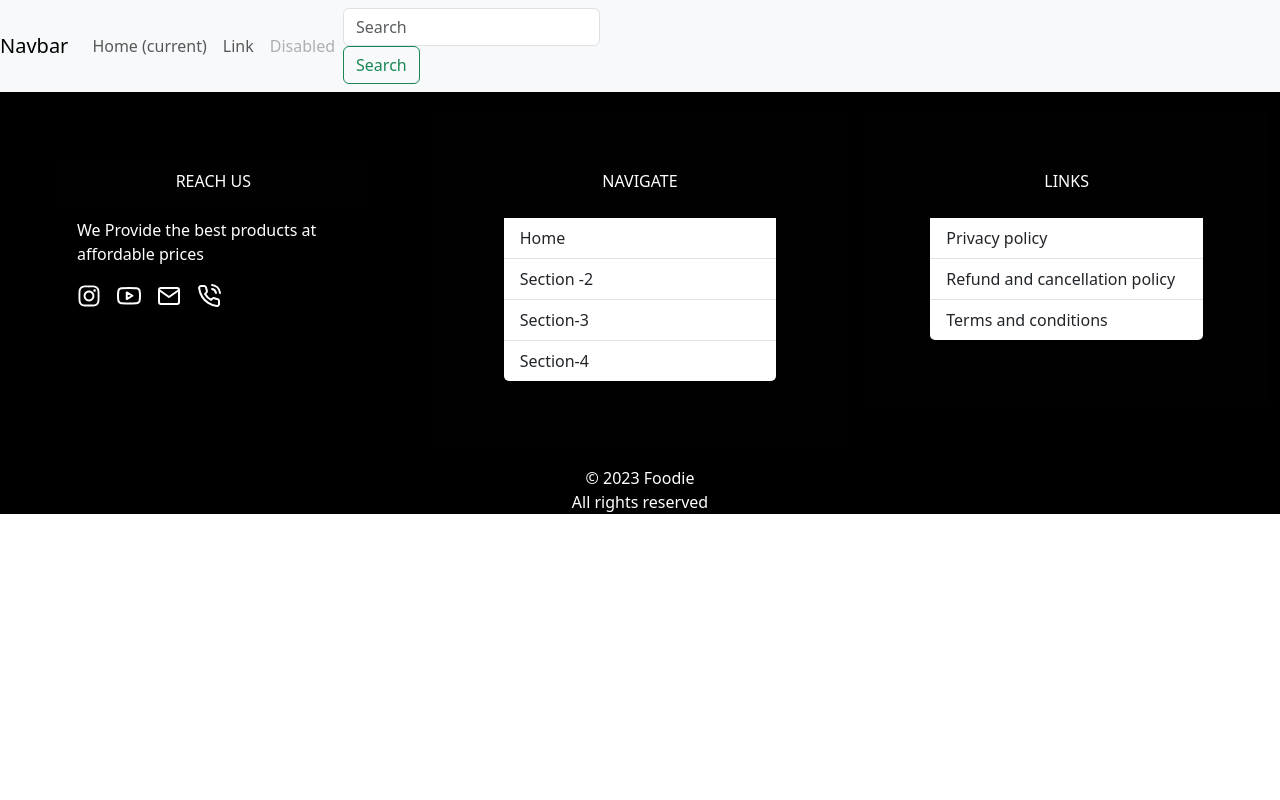
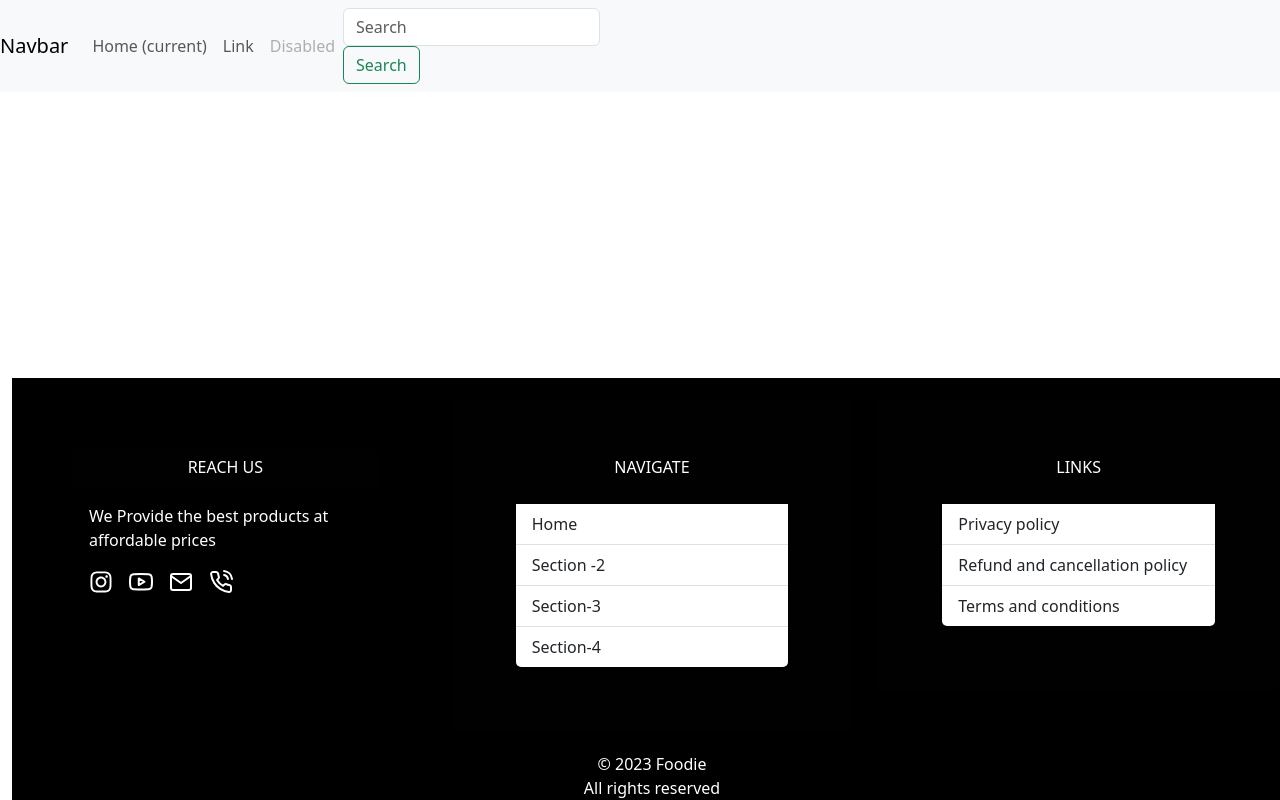
Before and after one commit to CheetahCodes21/MAKE-A-TON-CITTC, a React (Create React App) app in the folder frontend/: page / in a window 1280 px wide. Built offline with nearby package versions, Linux system fonts and the light colour scheme.

Commit message:
"footer" position

```diff
--- a/frontend/src/components/Footer.css
+++ b/frontend/src/components/Footer.css
@@ -69,3 +69,23 @@
     text-align: center;
     margin-bottom: 16px;
   }
+
+/* Footer.css */
+.container-fluid-custom {
+  position: absolute;
+  bottom: 0;
+  width: 100%;
+}
+
+/* Add a min-height to ensure the footer stays at the bottom even if content is small */
+body {
+  min-height: 100vh;
+  position: relative;
+  margin: 0;
+  padding: 0;
+}
+
+.footer-icon {
+  /* Add your styles for footer icons here */
+}
+/* Add any other styles you need for the footer */
--- a/frontend/src/components/Footer.js
+++ b/frontend/src/components/Footer.js
@@ -7,7 +7,10 @@ import { FiPhoneCall } from "react-icons/fi";
 const Footer = () => {
   return (
     <>
+      <div className="page-container">
         <div className="container-fluid container-fluid-custom">
+          <div className="row"></div>
+          <div className="container-fluid container-fluid-custom" style={{ marginBottom: '0px' }}>
             <div className="row">
               <div className="col-md-4 col-sm-12 navigate">
                 <div
@@ -64,6 +67,8 @@ const Footer = () => {
               </div>
             </div>
           </div>
+        </div>
+      </div>
     </>
   );
 };
```
Lines whose indentation alone changed are shown as unchanged.
